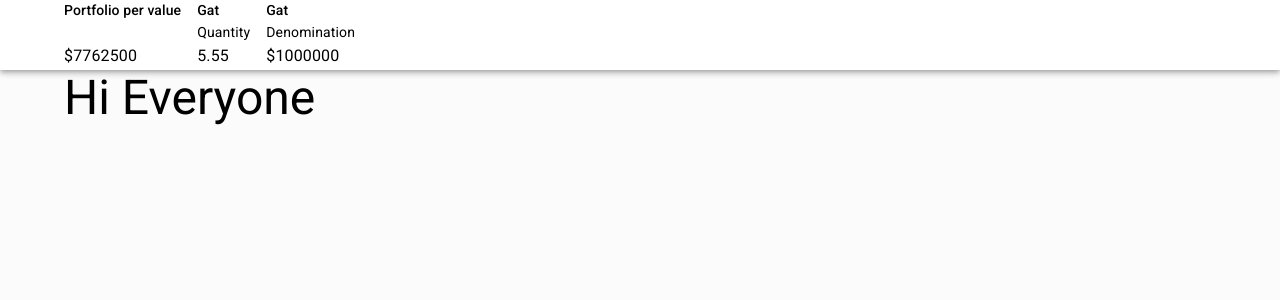
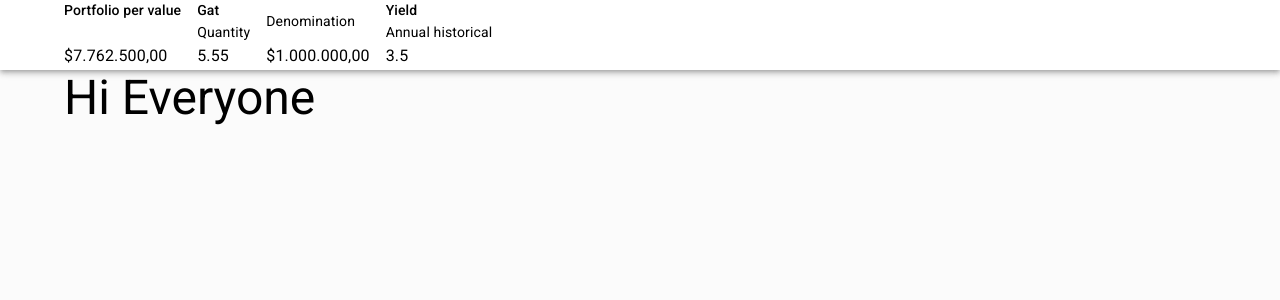
Before and after one commit to cavera/react-mui-exercise, a Next.js app: page / in a window 1280 px wide. Shown: the top 300 px of the page. Built offline with nearby package versions, Linux system fonts and the light colour scheme.

Commit message:
Initial data

```diff
--- a/components/NavBar/index.jsx
+++ b/components/NavBar/index.jsx
@@ -3,11 +3,14 @@ import Toolbar from "@mui/material/Toolbar";
 import Typography from "@mui/material/Typography";
 import { Box, Container } from "@mui/material";
 import ToolBarDato from "../ToolBarDato";
+import { portfolio } from "../../data/data";
 
 const NavBar = () => {
-	const data = { value: 7762500, title: "portfolio" };
-
-	//Todo: Tener en cuenta usos de UseEffect
+	const {
+		pervalue,
+		gat: { quantity, denomination },
+		yield: { annual },
+	} = portfolio;
 
 	return (
 		<AppBar
@@ -18,17 +21,24 @@ const NavBar = () => {
 					<ToolBarDato
 						title='Portfolio per value'
 						subtitle=''
-						number={`$${7762500}`}
+						number={pervalue}
+						numberformat='price'
 					/>
 					<ToolBarDato
 						title='Gat'
 						subtitle='Quantity'
-						number={`${5.55}`}
+						number={`${quantity}`}
 					/>
 					<ToolBarDato
-						title='Gat'
+						title=' '
 						subtitle='Denomination'
-						number={`$${1000000}`}
+						number={denomination}
+						numberformat='price'
+					/>
+					<ToolBarDato
+						title='Yield'
+						subtitle='Annual historical'
+						number={annual}
 					/>
 				</Container>
 			</Toolbar>
--- /dev/null
+++ b/components/Number/index.jsx
@@ -0,0 +1,25 @@
+import { Typography } from "@mui/material";
+
+const Number = ({ number, numberformat }) => {
+	let numberText = number;
+
+	if (!numberformat) {
+		numberText = number;
+	} else if (numberformat === "price") {
+		numberText =
+			"$" +
+			number.toLocaleString("es-ES", {
+				minimumFractionDigits: 2,
+				maximumFractionDigits: 2,
+			});
+	}
+	return (
+		<Typography
+			variant='subtitle1'
+			color='initial'>
+			{numberText}
+		</Typography>
+	);
+};
+
+export default Number;
--- a/components/ToolBarDato/index.jsx
+++ b/components/ToolBarDato/index.jsx
@@ -1,7 +1,8 @@
 import Typography from "@mui/material/Typography";
 import { Box } from "@mui/material";
+import Number from "../Number";
 
-const ToolBarDato = ({ title, subtitle, number }) => {
+const ToolBarDato = ({ title, subtitle, number, numberformat }) => {
 	return (
 		<Box sx={{ display: "flex", flexDirection: "column", justifyContent: "space-between" }}>
 			<Typography
@@ -14,11 +15,10 @@ const ToolBarDato = ({ title, subtitle, number }) => {
 				color='initial'>
 				{subtitle}
 			</Typography>
-			<Typography
-				variant='subtitle1'
-				color='initial'>
-				{number}
-			</Typography>
+			<Number
+				number={number}
+				numberformat={numberformat}
+			/>
 		</Box>
 	);
 };
--- /dev/null
+++ b/data/data.js
@@ -0,0 +1,41 @@
+const portfolio = {
+	pervalue: 7762500,
+	gat: {
+		quantity: 5.55,
+		denomination: 1000000,
+	},
+	yield: {
+		annual: 3.5,
+	},
+};
+
+const capitalProcess = {
+	capital: 0,
+	due: "04/11/2023",
+};
+
+const commitmentManagement = {
+	ids: ["000000000", "000000001", "000000002"],
+	commitment: {
+		id: "0987654321",
+		totalSuccesfulCalls: 3,
+		allocated: 27000000,
+		pending: 7000000,
+		outstanding: 6000000,
+		total: 40000000,
+	},
+	capitalCall: {
+		ammount: 7000000,
+		dates: {
+			requested: "05/18/2023",
+			due: "05/22/2023",
+		},
+		receiver: {
+			bank: "Banco Bank",
+			account: "0987654321",
+			routingNumber: "0123456789",
+		},
+	},
+};
+
+export { portfolio, capitalProcess, commitmentManagement };
```
Also changed, not shown: 1 other file (tests, documents, lock files or other folders).
